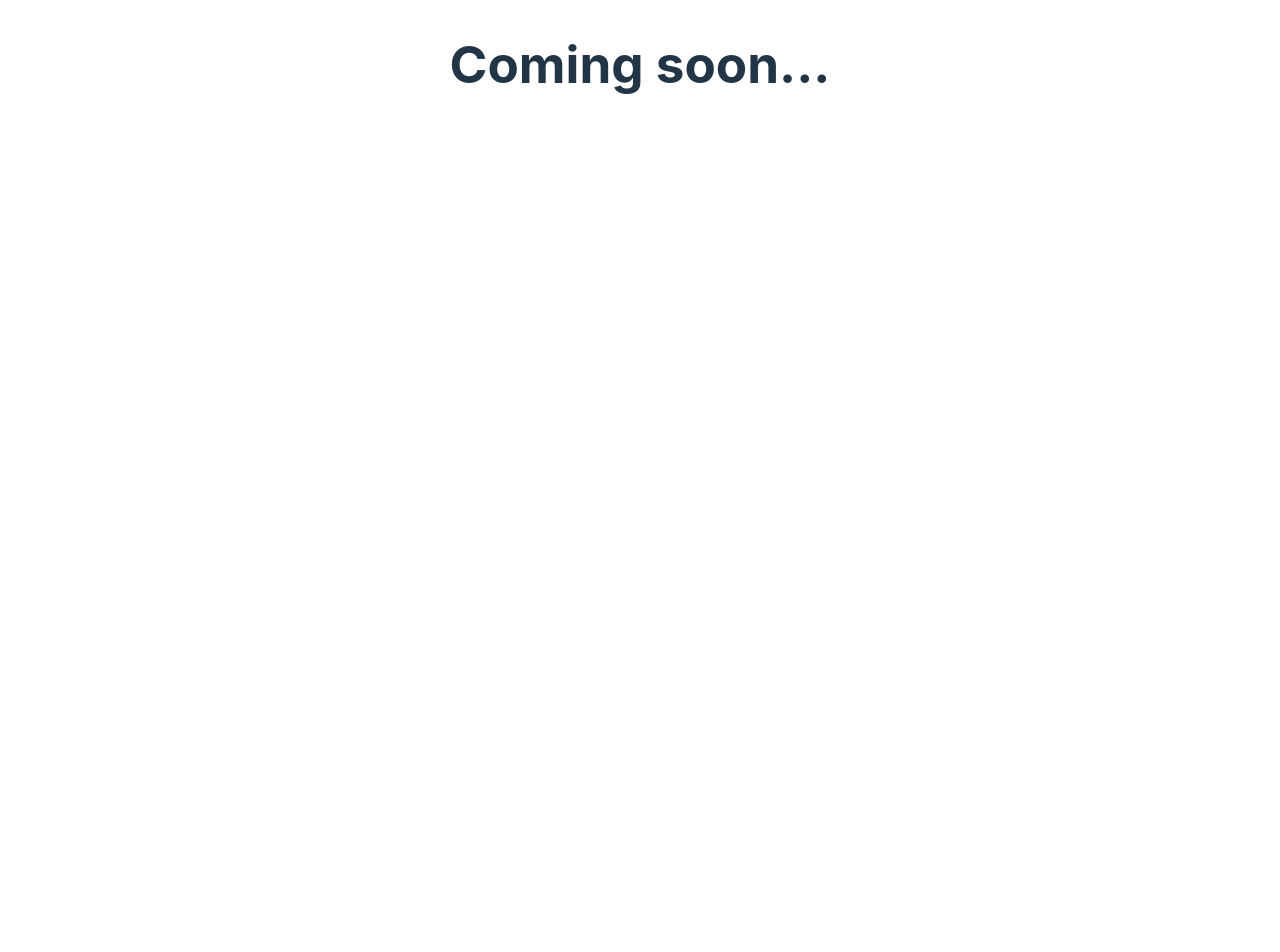
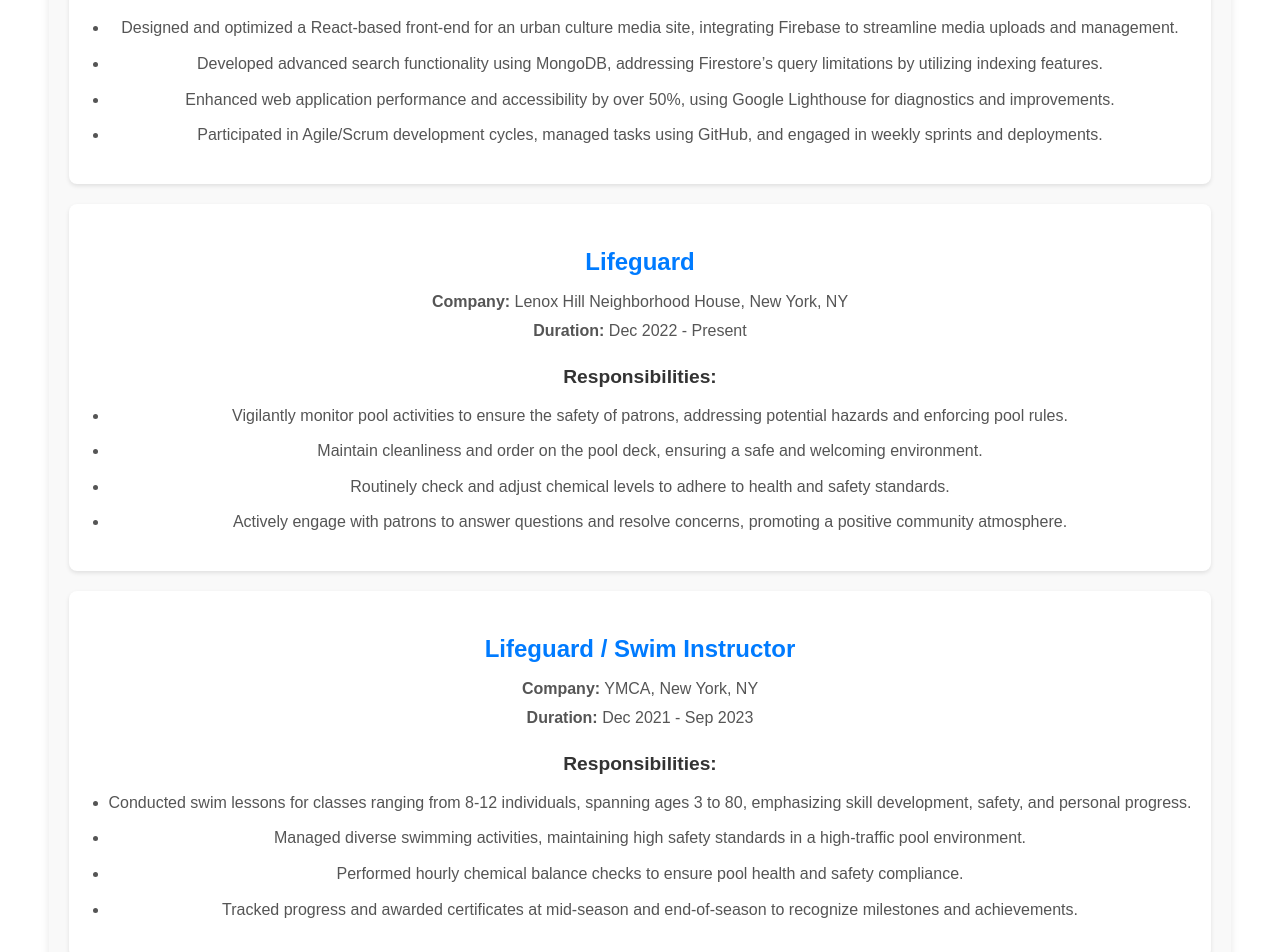
Before and after one commit to JoseG777/portfolio, a React (Vite) app: page /experience in a window 1280 px wide. Shown: the part 360-1312 px from the top of the page. Before the commit the page ends 800 px from the top, so only its background shows below. Built offline with nearby package versions, Linux system fonts and the light colour scheme.

Commit message:
updated styling, added more routes

```diff
--- a/src/App.css
+++ b/src/App.css
@@ -4,6 +4,7 @@
   padding: 2rem;
   text-align: center;
   padding-top: 80px;
+  box-sizing: border-box; /* Add box-sizing for better control over padding */
 }
 
 .logo {
@@ -43,3 +44,15 @@
 .read-the-docs {
   color: #888;
 }
+
+@media (max-width: 768px) {
+  #root {
+    padding: 1rem;
+    padding-top: 60px;
+  }
+
+  .logo {
+    height: 4em;
+    padding: 1em;
+  }
+}
--- a/src/App.jsx
+++ b/src/App.jsx
@@ -4,6 +4,7 @@ import Experience from './views/Experience';
 import Projects from './views/Projects';
 import Skills from './views/Skills';
 import Contact from './views/Contact';
+import Currently from './views/Currently';
 import { BrowserRouter, Routes, Route } from 'react-router-dom';
 import './App.css'
 
@@ -18,6 +19,7 @@ function App() {
           <Route path="/projects" element={<Projects />} />
           <Route path="/skills" element={<Skills />} />
           <Route path="/contact" element={<Contact />} />
+          <Route path="currently" element={<Currently/>} />
         </Routes>
       </BrowserRouter>
     </>
--- a/src/components/NavBar.jsx
+++ b/src/components/NavBar.jsx
@@ -12,6 +12,7 @@ function NavBar() {
           <Link to="/projects" className="navbar-item">Projects</Link>
           <Link to="/skills" className="navbar-item">Skills</Link>
           <Link to="/contact" className="navbar-item">Contact</Link>
+          <Link to="/currently" className="navbar-item">Currently</Link>
         </div>
       </div>
     </nav>
--- a/src/styles/Projects.css
+++ b/src/styles/Projects.css
@@ -1,10 +1,11 @@
 .projects-container {
   padding: 20px;
   font-family: Arial, sans-serif;
-    max-width: 800px;
+  max-width: 100%;
   margin: 0 auto;
   background-color: #f9f9f9;
   border-radius: 10px;
+  box-sizing: border-box;
   box-shadow: 0 4px 8px rgba(0, 0, 0, 0.1);
 }
 
@@ -12,19 +13,35 @@
   text-align: center;
   color: #333;
   margin-bottom: 20px;
+  font-size: 2rem;
+  letter-spacing: 1px;
 }
 
 .project {
   background-color: #fff;
-    padding: 15px;
+  padding: 20px;
   margin-bottom: 20px;
   border-radius: 8px;
   box-shadow: 0 2px 4px rgba(0, 0, 0, 0.1);
+  box-sizing: border-box;
+  transition: transform 0.3s, box-shadow 0.3s;
+}
+
+.project:hover {
+  transform: translateY(-5px);
+  box-shadow: 0 4px 12px rgba(0, 0, 0, 0.15);
 }
 
 .project h2 {
   color: #007bff;
   margin-bottom: 10px;
+  font-size: 1.5rem;
+  transition: color 0.3s;
+}
+
+.company-duration {
+  color: #555;
+  margin: 5px 0;
 }
 
 .project ul {
@@ -35,18 +52,39 @@
 .project ul ul {
   list-style-type: disc;
   padding-left: 20px;
+  margin-top: 10px;
 }
 
 .project li {
   color: #555;
   margin-bottom: 10px;
+  line-height: 1.6;
 }
 
-  .project a {
-    color: #007bff;
-    text-decoration: none;
+.project h3 {
+  font-size: 1.2rem;
+  color: #333;
+  margin-bottom: 10px;
 }
 
-  .project a:hover {
-    text-decoration: underline;
+@media (max-width: 768px) {
+  .projects-container {
+    padding: 10px;
   }
+
+  .project {
+    padding: 15px;
+  }
+
+  .project h2 {
+    font-size: 1.25rem;
+  }
+
+  .project h3 {
+    font-size: 1rem;
+  }
+
+  .project li {
+    font-size: 0.875rem;
+  }
+}
--- /dev/null
+++ b/src/styles/Skills.css
@@ -0,0 +1,74 @@
+.skills-container {
+    padding: 20px;
+    font-family: Arial, sans-serif;
+    max-width: 1200px;
+    margin: 0 auto;
+    background-color: #f9f9f9;
+    border-radius: 10px;
+    box-sizing: border-box;
+    box-shadow: 0 4px 8px rgba(0, 0, 0, 0.1);
+  }
+
+  .skills-container h1 {
+    text-align: center;
+    color: #333;
+    margin-bottom: 20px;
+    font-size: 2rem;
+    letter-spacing: 1px;
+  }
+
+  .skills-grid {
+    display: grid;
+    grid-template-columns: repeat(auto-fit, minmax(300px, 1fr));
+    gap: 20px;
+  }
+
+  .skills-section {
+    background-color: #fff;
+    padding: 20px;
+    border-radius: 8px;
+    box-shadow: 0 2px 4px rgba(0, 0, 0, 0.1);
+    box-sizing: border-box;
+    transition: transform 0.3s, box-shadow 0.3s;
+  }
+
+  .skills-section:hover {
+    transform: translateY(-5px);
+    box-shadow: 0 4px 12px rgba(0, 0, 0, 0.15);
+  }
+
+  .skills-section h2 {
+    color: #007bff;
+    margin-bottom: 10px;
+    font-size: 1.5rem;
+    transition: color 0.3s;
+  }
+
+  .skills-section ul {
+    list-style-type: none;
+    padding-left: 0;
+  }
+
+  .skills-section li {
+    color: #555;
+    margin-bottom: 10px;
+    line-height: 1.6;
+  }
+
+  @media (max-width: 768px) {
+    .skills-container {
+      padding: 10px;
+    }
+
+    .skills-section {
+      padding: 15px;
+    }
+
+    .skills-section h2 {
+      font-size: 1.25rem;
+    }
+
+    .skills-section li {
+      font-size: 0.875rem;
+    }
+  }
--- a/src/views/Currently.jsx
+++ b/src/views/Currently.jsx
@@ -0,0 +1,13 @@
+import React from "react";
+
+function Currently()
+{
+    return(
+        <>
+            <h1>What am I currently working on?</h1>
+            <h2> Will update soon... (last update June 11th, 2024) </h2>
+        </>
+    );
+}
+
+export default Currently;
--- a/src/views/Experience.jsx
+++ b/src/views/Experience.jsx
@@ -1,10 +1,59 @@
 import React from "react";
+import '../styles/Projects.css';
 
 function Experience() {
   return (
-    <>
-      <h1> Coming soon... </h1>
-    </>
+    <div className="projects-container">
+      <h1>Experience</h1>
+
+      <div className="project">
+        <h2>Full-Stack Web Developer Intern</h2>
+        <p className="company-duration"><strong>Company:</strong> MNC Development, New York, NY</p>
+        <p className="company-duration"><strong>Duration:</strong> Feb 2024 - May 2024</p>
+        <ul>
+          <li><h3>Responsibilities:</h3>
+            <ul>
+              <li>Designed and optimized a React-based front-end for an urban culture media site, integrating Firebase to streamline media uploads and management.</li>
+              <li>Developed advanced search functionality using MongoDB, addressing Firestore’s query limitations by utilizing indexing features.</li>
+              <li>Enhanced web application performance and accessibility by over 50%, using Google Lighthouse for diagnostics and improvements.</li>
+              <li>Participated in Agile/Scrum development cycles, managed tasks using GitHub, and engaged in weekly sprints and deployments.</li>
+            </ul>
+          </li>
+        </ul>
+      </div>
+
+      <div className="project">
+        <h2>Lifeguard</h2>
+        <p className="company-duration"><strong>Company:</strong> Lenox Hill Neighborhood House, New York, NY</p>
+        <p className="company-duration"><strong>Duration:</strong> Dec 2022 - Present</p>
+        <ul>
+          <li><h3>Responsibilities:</h3>
+            <ul>
+              <li>Vigilantly monitor pool activities to ensure the safety of patrons, addressing potential hazards and enforcing pool rules.</li>
+              <li>Maintain cleanliness and order on the pool deck, ensuring a safe and welcoming environment.</li>
+              <li>Routinely check and adjust chemical levels to adhere to health and safety standards.</li>
+              <li>Actively engage with patrons to answer questions and resolve concerns, promoting a positive community atmosphere.</li>
+            </ul>
+          </li>
+        </ul>
+      </div>
+
+      <div className="project">
+        <h2>Lifeguard / Swim Instructor</h2>
+        <p className="company-duration"><strong>Company:</strong> YMCA, New York, NY</p>
+        <p className="company-duration"><strong>Duration:</strong> Dec 2021 - Sep 2023</p>
+        <ul>
+          <li><h3>Responsibilities:</h3>
+            <ul>
+              <li>Conducted swim lessons for classes ranging from 8-12 individuals, spanning ages 3 to 80, emphasizing skill development, safety, and personal progress.</li>
+              <li>Managed diverse swimming activities, maintaining high safety standards in a high-traffic pool environment.</li>
+              <li>Performed hourly chemical balance checks to ensure pool health and safety compliance.</li>
+              <li>Tracked progress and awarded certificates at mid-season and end-of-season to recognize milestones and achievements.</li>
+            </ul>
+          </li>
+        </ul>
+      </div>
+    </div>
   );
 }
 
--- a/src/views/HomePage.jsx
+++ b/src/views/HomePage.jsx
@@ -4,6 +4,8 @@ function HomePage() {
   return (
     <>
       <h1> Welcome to my portfolio! </h1>
+      <h2> My name is Jose Guzman and I'm currently a rising junior at Hunter College pursuing a bachelors degree in Computer Science. </h2>
+      <p> Will complete soon... (last update June 11th 2024)</p>
     </>
   );
 }
--- a/src/views/Projects.jsx
+++ b/src/views/Projects.jsx
@@ -9,7 +9,7 @@ function Projects() {
       <div className="project">
         <a href="https://devpost.com/software/pillpal-airu2d" target="_blank" rel="noopener noreferrer"><h2>PillPal</h2></a>
         <ul>
-          <li><strong>About:</strong> [Add more details here]</li>
+          <li><strong>About:</strong> [Adding soon...]</li>
           <li>
             <h3> Tech Stack: MongoDB, Express.js, React Native, Node.js </h3>
             <ul>
@@ -24,7 +24,7 @@ function Projects() {
       <div className="project">
         <a href="https://yugioh-saver.web.app/" target="_blank" rel="noopener noreferrer"><h2>Virtual Card Saver</h2></a>
         <ul>
-          <li><strong>About:</strong> [Add more details here]</li>
+          <li><strong>About:</strong> [Adding soon...]</li>
           <li>
             <h3> Tech Stack: MongoDB, Express.js, Vue.js, Node.js </h3>
             <ul>
@@ -39,7 +39,7 @@ function Projects() {
       <div className="project">
         <a href="https://codefest-97b85.web.app/" target="_blank" rel="noopener noreferrer"><h2>Travel Itinerary Generator</h2></a>
         <ul>
-          <li><strong>About:</strong> [Add more details here]</li>
+          <li><strong>About:</strong> [Adding soon...]</li>
           <li>
             <h3> Tech Stack: Firebase, Express.js, React.js, Node.js </h3>
             <ul>
--- a/src/views/Skills.jsx
+++ b/src/views/Skills.jsx
@@ -1,10 +1,47 @@
 import React from "react";
+import '../styles/Skills.css';
 
 function Skills() {
   return (
-    <>
-      <h1> Coming soon... </h1>
-    </>
+    <div className="skills-container">
+      <h1>Skills</h1>
+
+      <div className="skills-grid">
+        <div className="skills-section">
+          <h2>Languages</h2>
+          <ul>
+            <li>C++</li>
+            <li>Python</li>
+            <li>HTML</li>
+            <li>CSS</li>
+            <li>JavaScript</li>
+          </ul>
+        </div>
+
+        <div className="skills-section">
+          <h2>Frameworks</h2>
+          <ul>
+            <li>React.js</li>
+            <li>Vue.js</li>
+            <li>Express.js</li>
+            <li>Node.js</li>
+          </ul>
+        </div>
+
+        <div className="skills-section">
+          <h2>Tools</h2>
+          <ul>
+            <li>Git/GitHub</li>
+            <li>Postman</li>
+            <li>MongoDB</li>
+            <li>Firebase</li>
+            <li>VS Code</li>
+            <li>Google Cloud</li>
+            <li>Google Lighthouse</li>
+          </ul>
+        </div>
+      </div>
+    </div>
   );
 }
 
```
Also changed, not shown: src/styles/Contact.css (added, +51 -0 lines), src/views/Contact.jsx (+11 -10 lines). Lines whose indentation alone changed are shown as unchanged.
